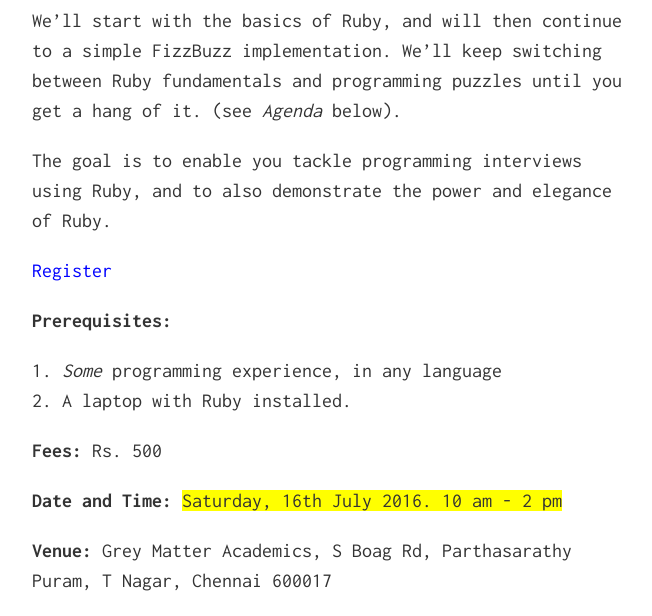
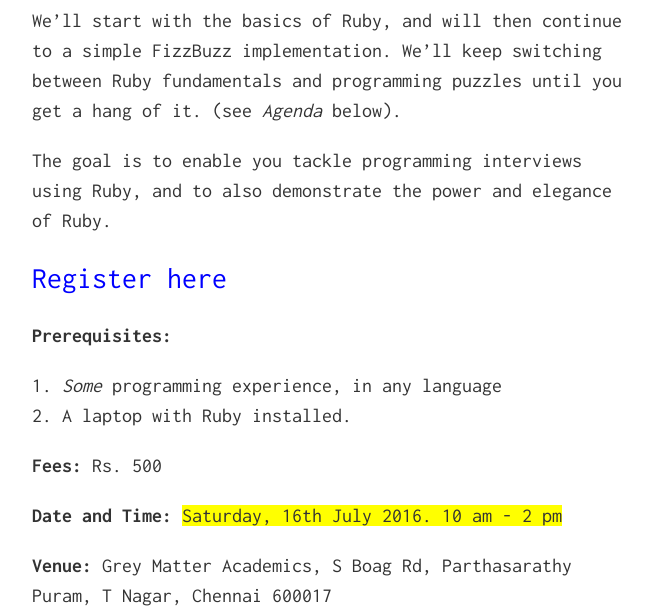
Before and after one commit to fizzbuzz-in/fizzbuzz-in.github.io, a Jekyll site: the page built from index.md, in a window 1280 px wide and 1400 px high, scrolled down 324 px, cut to the strip 0-616 px from the top of the window. Shown: the whole strip, without its empty margins (308-960 px from the left). Built offline with Jekyll 4.4.1, drawn with Linux system fonts in a browser that asks for light colours; some of the changed text lies outside the part shown.

Commit message:
styled register link

```diff
--- a/index.md
+++ b/index.md
@@ -8,10 +8,9 @@ We'll start with the basics of Ruby, and will then continue to a simple FizzBuzz
 
 The goal is to enable you tackle  programming interviews using Ruby, and to also demonstrate the power and elegance of Ruby.
 
-<!--
-<a href='https://docs.google.com/forms/d/11J6em92LUsF71eTdBmn-SnsVSCWPjbKe_5UFy56p7V4/viewform' style='color:blue'>Register here</a>
- -->
-<a href='http://fizzbuzz.doattend.com/' style='color:blue'>Register</a>
+<a href='http://fizzbuzz.doattend.com/' style='color:blue; font-size:1.5rem'>
+  Register here
+</a>
 
 **Prerequisites:**
 
@@ -44,4 +43,8 @@ The goal is to enable you tackle  programming interviews using Ruby, and to also
 <script src="https://gist.github.com/zerothabhishek/fba223f4c6653d4c8c2b1ffa00b93743.js"></script>
 
 
-<a href='http://fizzbuzz.doattend.com/' style='color:blue'>Register</a>
+<br>
+
+<a href='http://fizzbuzz.doattend.com/' style='color:blue; font-size:1.5rem'>
+  Register here
+</a>
```
